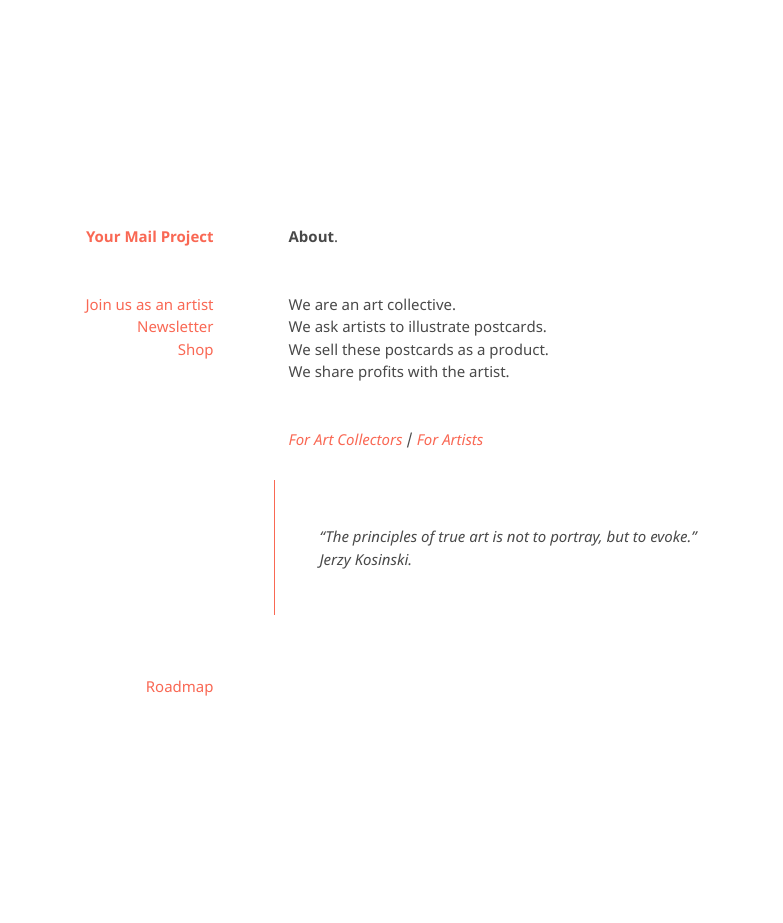
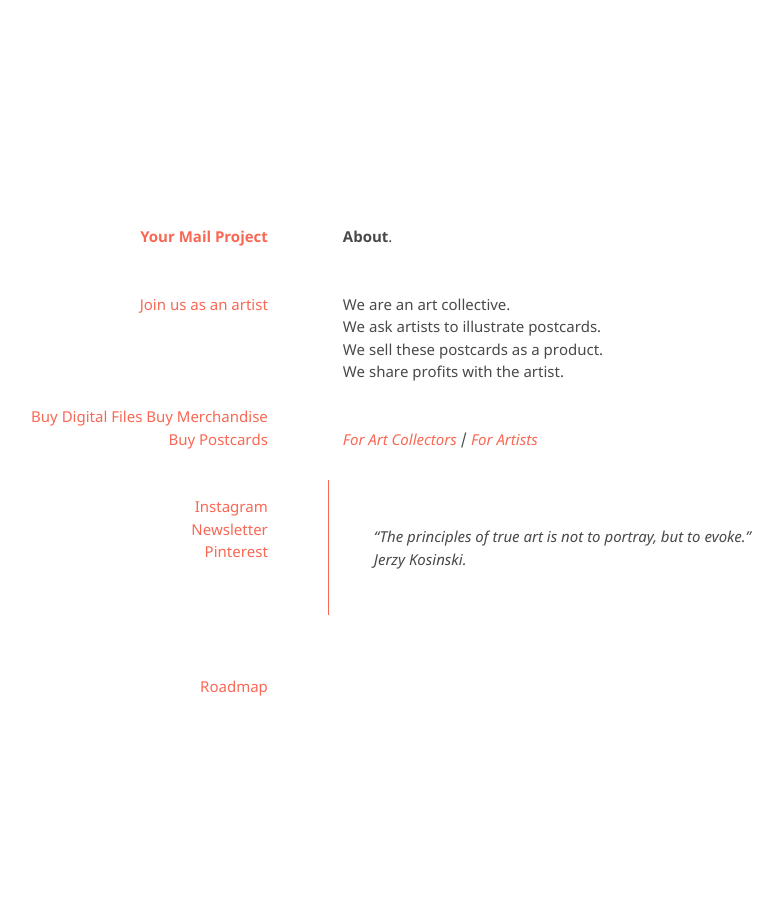
Before and after one commit to kvshvlin/yourmailproject, a Jekyll site: the page built from index.md, in a window 1280 px wide. Shown: the whole page, without its empty margins (234-1017 px from the left). Built offline with Jekyll 4.4.1, drawn with Linux system fonts in a browser that asks for light colours; our own code applies the rules of GitHub Pages for plain Markdown files.

Commit message:
Update default.html

```diff
--- a/_layouts/default.html
+++ b/_layouts/default.html
@@ -16,10 +16,19 @@
         <div class="grid-item">
 		<h1><a href="https://kvshvlin.github.io/yourmailproject">Your Mail Project</a></h1>
 		<p>
-<a href="https://yourmailproject.typeform.com/to/krhWpQJZ" target="_blank">Join us as an artist</a><br>
-<a href="https://yourmailproject.substack.com" target="_blank">Newsletter</a><br>
-<a href="https://www.gumroad.com/yourmailproject" target="_blank">Shop</a>
-        </p>
+			<a href="https://yourmailproject.typeform.com/to/krhWpQJZ" target="_blank">Join us as an artist</a><br>
+		<p>
+		<p>
+			<a href="https://www.gumroad.com/yourmailproject" target="_blank">Buy Digital Files</a>
+			<a href="https://www.society6.com/gabeminimal" target="_blank">Buy Merchandise</a><br>
+			<a href="https://www.instamojo.com/yourmailproject" target="_blank">Buy Postcards</a><br>
+	        </p>
+	        <p>
+			<a href="https://www.instagram.com/yourmailproject" target="_blank">Instagram</a><br>
+			<a href="https://yourmailproject.substack.com" target="_blank">Newsletter</a><br>
+			<a href="https://in.pinterest.com/yourmailproject" target="_blank">Pinterest</a>
+		</p>
+
         </div>
       	</header>
       	<section>
```
